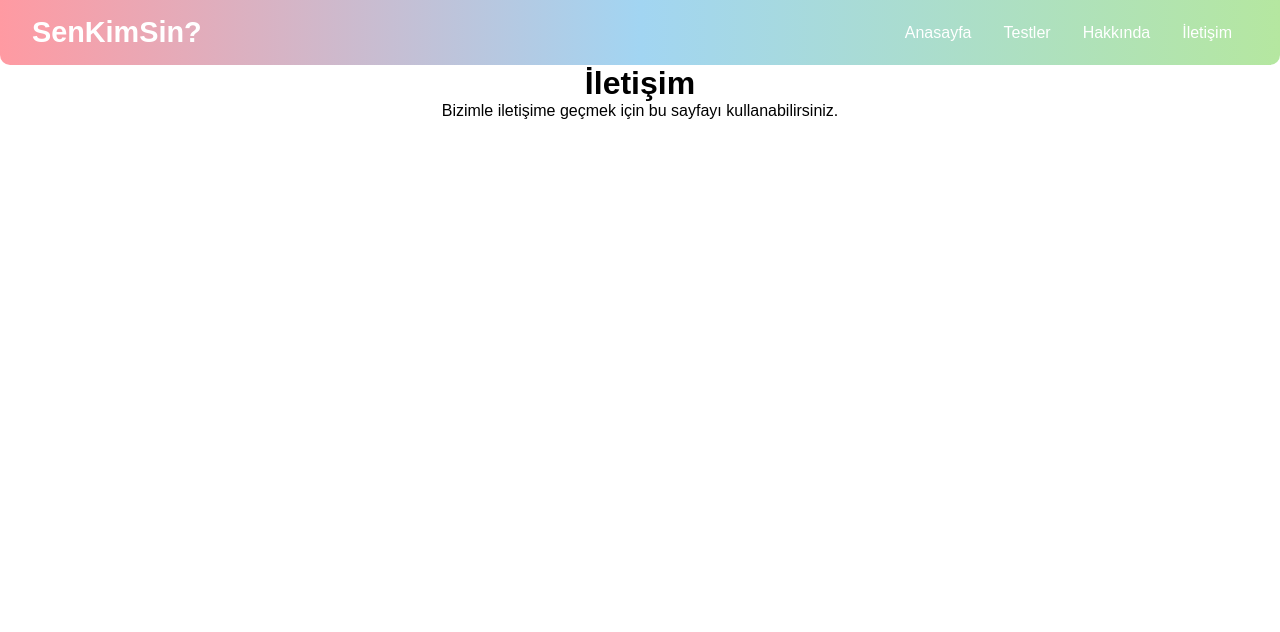
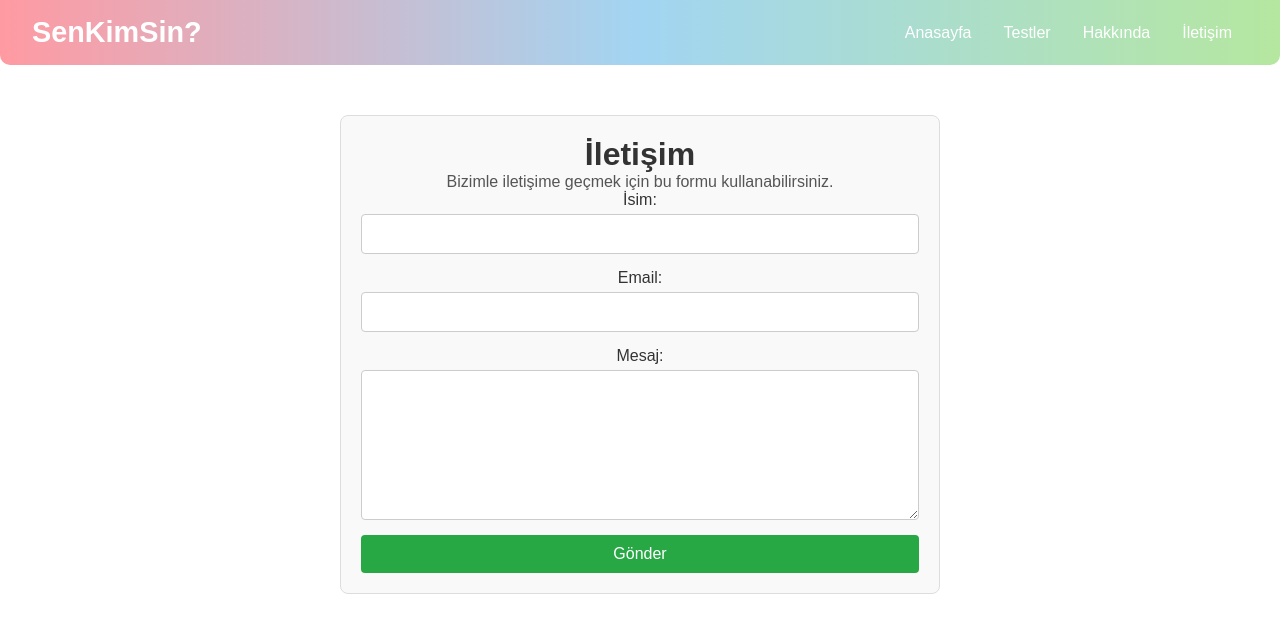
Before and after one commit to yybacik/SenKimSin, a React (Create React App) app: page /contact in a window 1280 px wide. Shown: the top 632 px of the page. Built offline with nearby package versions, Linux system fonts and the light colour scheme.

Commit message:
ContactPage updated.EmailJS connected.

```diff
--- a/package.json
+++ b/package.json
@@ -4,6 +4,7 @@
   "private": true,
   "dependencies": {
     "cra-template": "1.2.0",
+    "emailjs-com": "^3.2.0",
     "react": "^19.0.0",
     "react-dom": "^19.0.0",
     "react-router-dom": "^7.0.2",
--- a/src/App.css
+++ b/src/App.css
@@ -1,4 +1,3 @@
-/* Genel App Stili */
 * {
   margin: 0;
   padding: 0;
--- a/src/components/Navbar.css
+++ b/src/components/Navbar.css
@@ -1,4 +1,3 @@
-/* Navbar Stili */
 .navbar {
   display: flex;
   justify-content: space-between;
--- a/src/pages/About.js
+++ b/src/pages/About.js
@@ -1,5 +1,5 @@
 import React from 'react';
-import './About.css'; // CSS eklemeyi unutmayın
+import './About.css';
 
 function About() {
   return (
--- /dev/null
+++ b/src/pages/Contact.css
@@ -0,0 +1,65 @@
+/* Contact.css */
+
+.contact-page {
+  max-width: 600px;
+  margin: 50px auto;
+  padding: 20px;
+  background-color: #f9f9f9;
+  border: 1px solid #ddd;
+  border-radius: 8px;
+  font-family: Arial, sans-serif;
+}
+
+.contact-page h1 {
+  text-align: center;
+  color: #333;
+}
+
+.contact-page p {
+  text-align: center;
+  color: #555;
+}
+
+.success-message {
+  text-align: center;
+  color: green;
+  margin-bottom: 20px;
+}
+
+.contact-form {
+  display: flex;
+  flex-direction: column;
+}
+
+.contact-form label {
+  margin-bottom: 5px;
+  color: #333;
+}
+
+.contact-form input,
+.contact-form textarea {
+  padding: 10px;
+  margin-bottom: 15px;
+  border: 1px solid #ccc;
+  border-radius: 4px;
+  font-size: 16px;
+}
+
+.contact-form textarea {
+  resize: vertical;
+  height: 150px;
+}
+
+.contact-form button {
+  padding: 10px;
+  background-color: #28a745;
+  color: white;
+  border: none;
+  border-radius: 4px;
+  cursor: pointer;
+  font-size: 16px;
+}
+
+.contact-form button:hover {
+  background-color: #218838;
+}
--- a/src/pages/Contact.js
+++ b/src/pages/Contact.js
@@ -1,10 +1,90 @@
-import React from 'react';
+import React, { useState } from 'react';
+import './Contact.css';
+import emailjs from 'emailjs-com';
 
 function Contact() {
+  const [formData, setFormData] = useState({
+    isim: '',
+    email: '',
+    mesaj: ''
+  });
+
+  const [submitted, setSubmitted] = useState(false);
+  const [error, setError] = useState('');
+
+  const handleChange = (e) => {
+    const { name, value } = e.target;
+    setFormData(prevState => ({
+      ...prevState,
+      [name]: value
+    }));
+  };
+
+  const handleSubmit = (e) => {
+    e.preventDefault();
+
+    // EmailJS ayarları
+    const serviceID = process.env.REACT_APP_EMAILJS_SERVICE_ID;
+    const templateID = process.env.REACT_APP_EMAILJS_TEMPLATE_ID;
+    const userID = process.env.REACT_APP_EMAILJS_USER_ID;
+
+    emailjs.send(serviceID, templateID, formData, userID)
+      .then((response) => {
+        console.log('SUCCESS!', response.status, response.text);
+        setSubmitted(true);
+        setFormData({
+          isim: '',
+          email: '',
+          mesaj: ''
+        });
+        setError('');
+      })
+      .catch((err) => {
+        console.error('FAILED...', err);
+        setError('Mesaj gönderilirken bir hata oluştu. Lütfen tekrar deneyin.');
+      });
+  };
+
   return (
-    <div className="page">
+    <div className="contact-page">
       <h1>İletişim</h1>
-      <p>Bizimle iletişime geçmek için bu sayfayı kullanabilirsiniz.</p>
+      <p>Bizimle iletişime geçmek için bu formu kullanabilirsiniz.</p>
+
+      {submitted && <p className="success-message">Mesajınız başarıyla gönderildi!</p>}
+      {error && <p className="error-message">{error}</p>}
+
+      <form onSubmit={handleSubmit} className="contact-form">
+        <label htmlFor="isim">İsim:</label>
+        <input
+          type="text"
+          id="isim"
+          name="isim"
+          value={formData.isim}
+          onChange={handleChange}
+          required
+        />
+
+        <label htmlFor="email">Email:</label>
+        <input
+          type="email"
+          id="email"
+          name="email"
+          value={formData.email}
+          onChange={handleChange}
+          required
+        />
+
+        <label htmlFor="mesaj">Mesaj:</label>
+        <textarea
+          id="mesaj"
+          name="mesaj"
+          value={formData.mesaj}
+          onChange={handleChange}
+          required
+        ></textarea>
+
+        <button type="submit">Gönder</button>
+      </form>
     </div>
   );
 }
--- a/src/pages/DiscoverTests.css
+++ b/src/pages/DiscoverTests.css
@@ -1,4 +1,3 @@
-/* Genel Sayfa Stili */
 .discover-tests-page {
   font-family: 'Arial', sans-serif;
   background-color: #f5f5f5;
@@ -18,7 +17,6 @@
   line-height: 1.6;
 }
 
-/* Test Kartları (Test Card) */
 .discover-test-list {
   display: flex;
   flex-wrap: wrap;
@@ -80,7 +78,6 @@
   margin-bottom: 8px;
 }
 
-/* Başlat Butonu (Start Button) */
 .discover-start-button {
   display: inline-block;
   width: 100%;
@@ -104,7 +101,6 @@
   background-color: #004080;
 }
 
-/* Responsive Düzen (Mobil ve Tablet Uyumu) */
 @media (max-width: 1024px) {
   .discover-test-card {
     width: calc(50% - 20px);
--- a/src/pages/DiscoverTests.js
+++ b/src/pages/DiscoverTests.js
@@ -4,8 +4,7 @@ import './DiscoverTests.css';
 function DiscoverTests() {
   function handleDiscoverTestsClick() {
     console.log("Big Five (Beş Faktör) Kişilik Testi'ne başla butonuna tıklandı.");
-    // İsterseniz yönlendirme yapabilirsiniz
-    // navigate('/big-five-test');
+
   }
 
   return (
```
Also changed, not shown: 2 other files (tests, documents, lock files or other folders).
